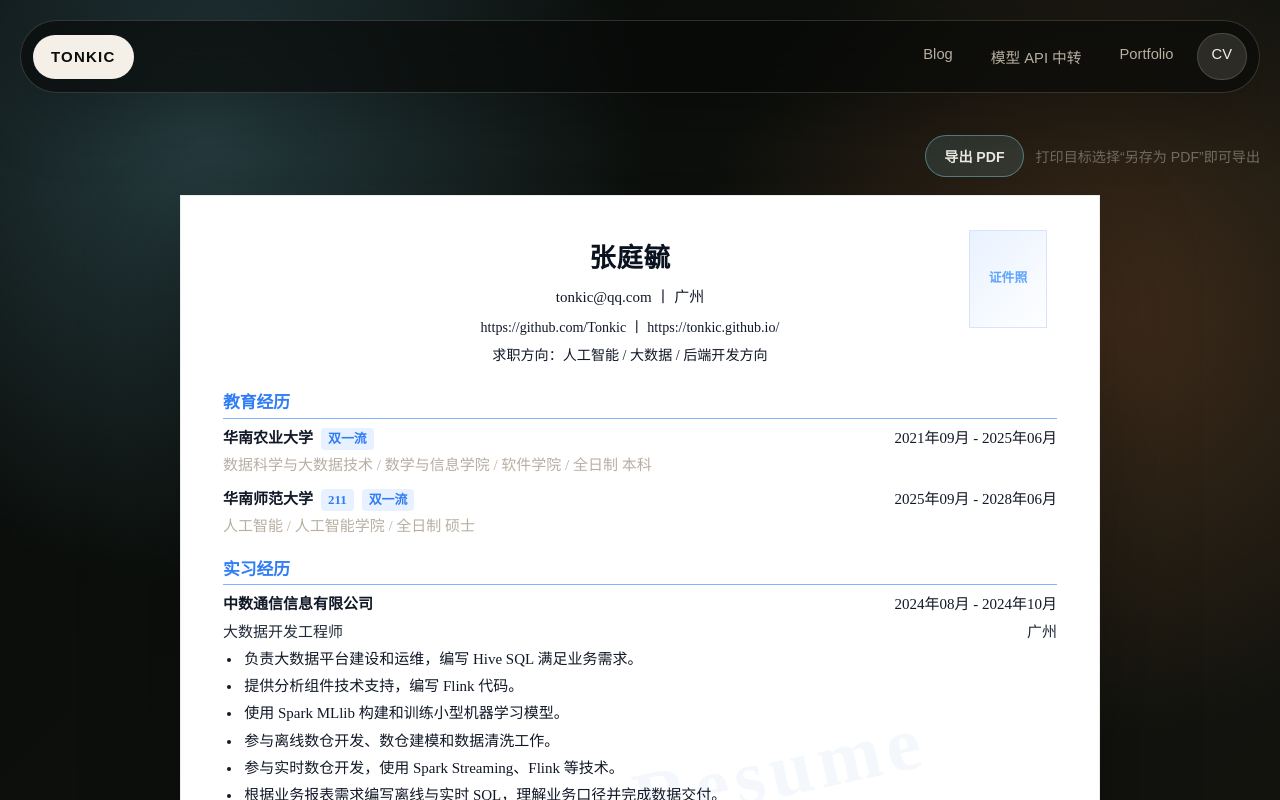
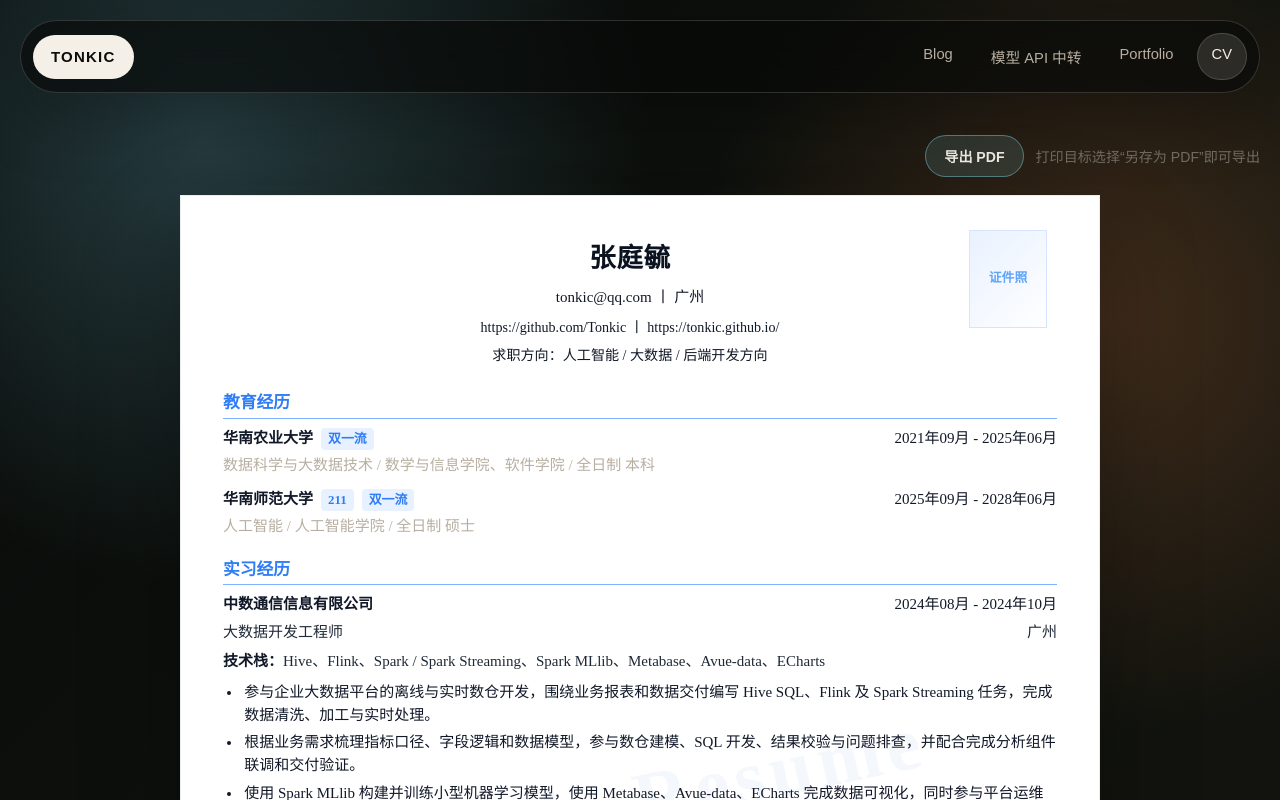
Before and after one commit to Tonkic/Tonkic.github.io, a Next.js app: page /cv in a window 1280 px wide. Shown: the top 800 px of the page. Built offline with nearby package versions, Linux system fonts and the light colour scheme.

Commit message:
feat: refine resume experience details

```diff
--- a/src/app/cv/page.tsx
+++ b/src/app/cv/page.tsx
@@ -69,6 +69,10 @@ export default function CvPage() {
                 <span>{item.role}</span>
                 <span>{item.location}</span>
               </div>
+              <p className="resume-tech-stack">
+                <strong>技术栈：</strong>
+                {item.techStack}
+              </p>
               <BulletList items={item.bullets} />
             </div>
           ))}
--- a/src/app/globals.css
+++ b/src/app/globals.css
@@ -1759,6 +1759,15 @@ p {
   color: #1f2937;
 }
 
+.resume-tech-stack {
+  margin: 1px 0 2px;
+  color: #1f2937;
+}
+
+.resume-tech-stack strong {
+  color: #111827;
+}
+
 .resume-badge {
   display: inline-flex;
   align-items: center;
--- a/src/data/resume.ts
+++ b/src/data/resume.ts
@@ -11,6 +11,7 @@ export type ResumeExperience = {
   location: string;
   period: string;
   role: string;
+  techStack: string;
   bullets: string[];
 };
 
@@ -37,7 +38,7 @@ export const resumeEducation: ResumeEducation[] = [
   {
     school: "华南农业大学",
     degree: "本科",
-    detail: "数据科学与大数据技术 / 数学与信息学院 / 软件学院 / 全日制",
+    detail: "数据科学与大数据技术 / 数学与信息学院、软件学院 / 全日制",
     period: "2021年09月 - 2025年06月",
     tags: ["双一流"],
   },
@@ -89,14 +90,11 @@ export const resumeExperiences: ResumeExperience[] = [
     role: "大数据开发工程师",
     location: "广州",
     period: "2024年08月 - 2024年10月",
+    techStack: "Hive、Flink、Spark / Spark Streaming、Spark MLlib、Metabase、Avue-data、ECharts",
     bullets: [
-      "负责大数据平台建设和运维，编写 Hive SQL 满足业务需求。",
-      "提供分析组件技术支持，编写 Flink 代码。",
-      "使用 Spark MLlib 构建和训练小型机器学习模型。",
-      "参与离线数仓开发、数仓建模和数据清洗工作。",
-      "参与实时数仓开发，使用 Spark Streaming、Flink 等技术。",
-      "根据业务报表需求编写离线与实时 SQL，理解业务口径并完成数据交付。",
-      "使用 Metabase、Avue-data、ECharts 等工具进行大数据可视化。",
+      "参与企业大数据平台的离线与实时数仓开发，围绕业务报表和数据交付编写 Hive SQL、Flink 及 Spark Streaming 任务，完成数据清洗、加工与实时处理。",
+      "根据业务需求梳理指标口径、字段逻辑和数据模型，参与数仓建模、SQL 开发、结果校验与问题排查，并配合完成分析组件联调和交付验证。",
+      "使用 Spark MLlib 构建并训练小型机器学习模型，使用 Metabase、Avue-data、ECharts 完成数据可视化，同时参与平台运维与技术支持。",
     ],
   },
 ];
```
